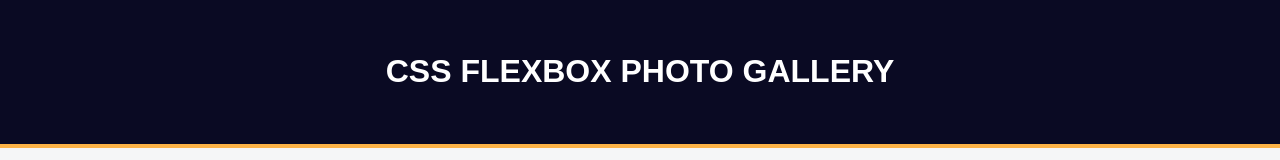
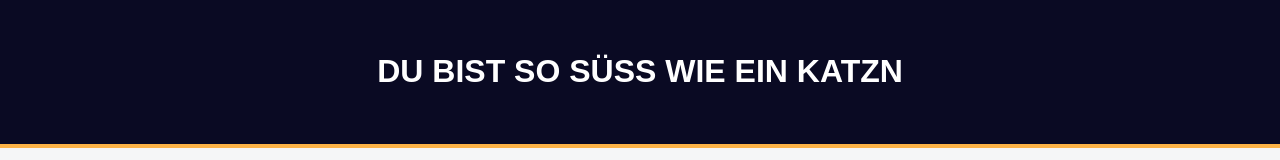
Before and after one commit to Stiggas/Cute4Lien, a plain HTML site: page index.html in a window 1280 px wide. Shown: the top 160 px of the page. Drawn offline with Linux system fonts and the light colour scheme.

Commit message:
Update index.html

```diff
--- a/index.html
+++ b/index.html
@@ -8,7 +8,7 @@
   </head>
   <body>
     <header class="header">
-      <h1>css flexbox photo gallery</h1>
+      <h1>Du bist so süß wie ein Katzn</h1>
     </header>
     <div class="gallery">
       <img src="https://cdn.freecodecamp.org/curriculum/css-photo-gallery/1.jpg">
```
